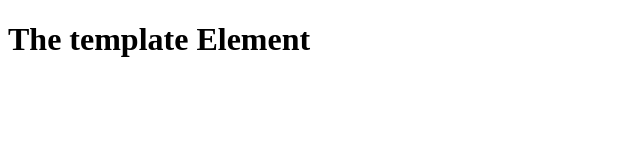
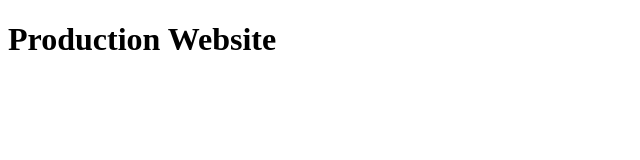
Before and after one commit to jdarcyryan/site-prod, a plain HTML site: page index.html in a window 1280 px wide. Shown: the whole page, without its empty margins (0-640 px from the left). Drawn offline with Linux system fonts and the light colour scheme.

Commit message:
Updated heading

```diff
--- a/index.html
+++ b/index.html
@@ -2,7 +2,7 @@
 <html>
 <body>
 
-<h1>The template Element</h1>
+<h1>Production Website</h1>
 
 </body>
 </html>
```
